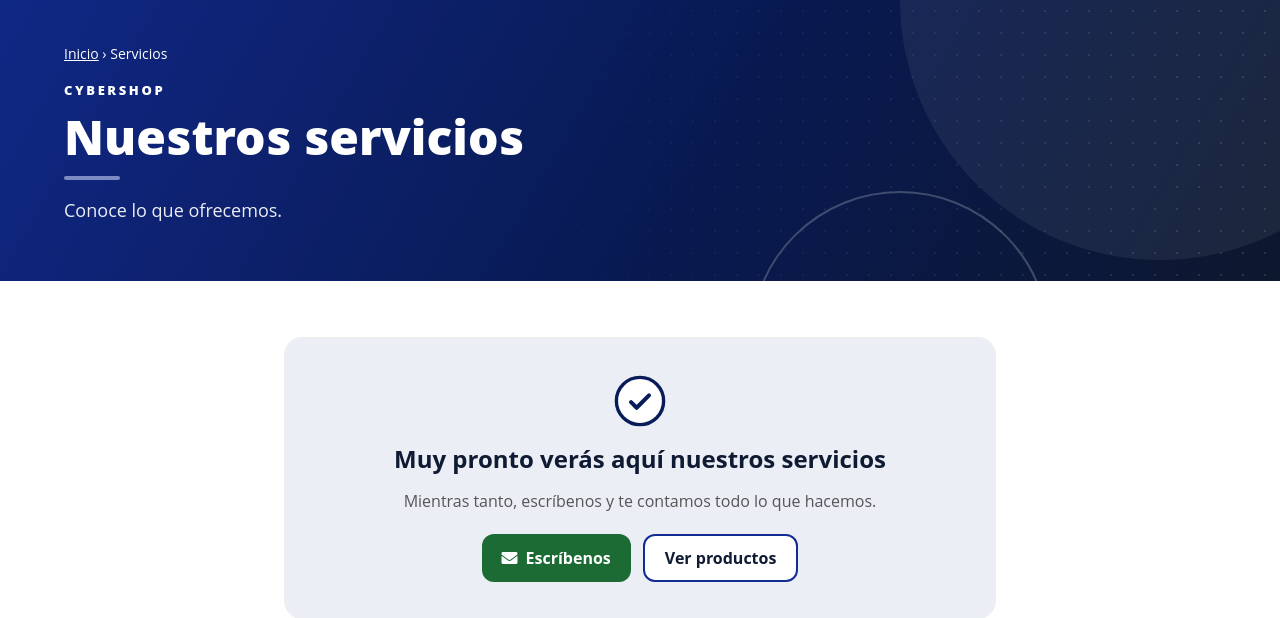
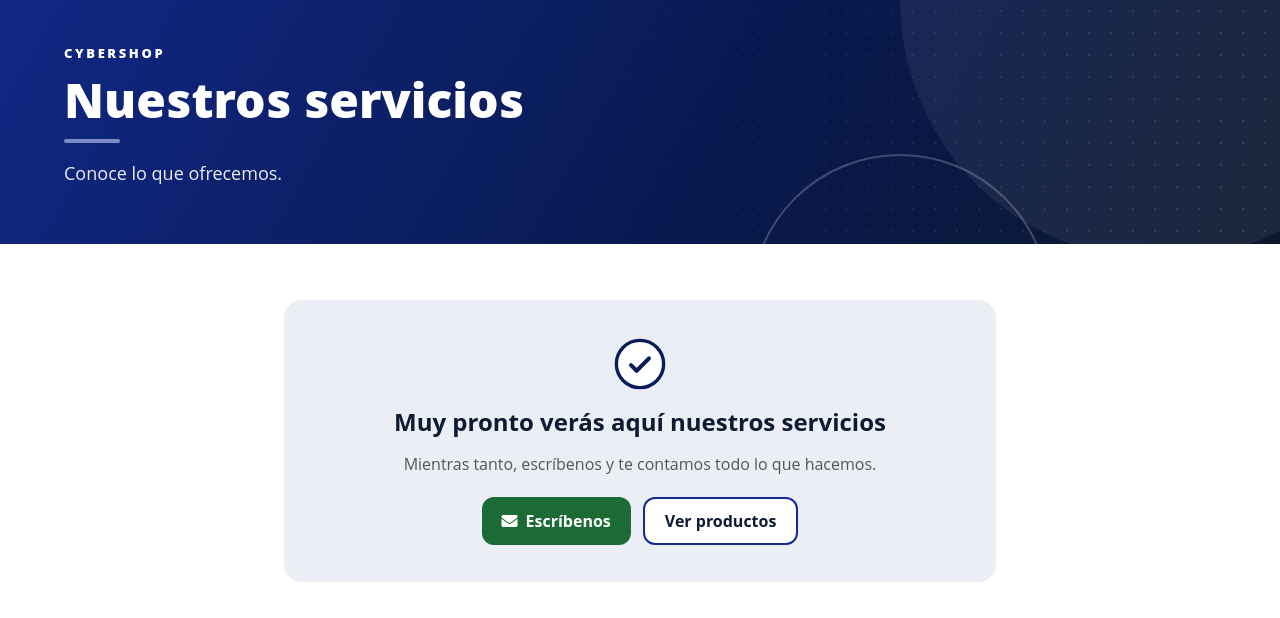
Before and after one commit to AndersonGRC/CyberShop, a Flask app: page /servicios in a window 1280 px wide. Shown: the part 172-790 px from the top of the page. Run offline with Flask 3, Linux system fonts and the light colour scheme; parts of the project's set-up code (start-up, migrations or seed data) failed here and were passed over; some libraries are stand-ins or nearby versions.

Commit message:
Servicios: sin la ruta «Inicio › Servicios» sobre el banner (1.9.10.1)
- La ruta del encabezado repetía el menú de arriba: se quita (pedido del usuario).
- Botón flotante de WhatsApp con nombre accesible (aria-label): en el celular su
  texto se oculta y, desde 1.9.9.2, el ícono ya no lo nombraba.

Co-Authored-By: Claude Opus 5.5 <noreply@anthropic.com>

```diff
--- a/app/config.py
+++ b/app/config.py
@@ -22,7 +22,7 @@ class Config:
     # clientes, código compartido → todos ven la misma = la última desplegada).
     #   A = cambio radical de plataforma · B = módulo nuevo grande
     #   C = estabilización / mejora · D = correcciones y ajustes de UI
-    APP_VERSION = "1.9.10.0"
+    APP_VERSION = "1.9.10.1"
 
     # --- General / Sesion ---
     # SECURITY M2: Sin fallback débil — falla explícitamente si no está configurado
--- a/app/static/css/servicios.css
+++ b/app/static/css/servicios.css
@@ -66,18 +66,8 @@
     text-align: left;
 }
 
-.sv-ruta {
-    font-size: .875rem;
-    color: var(--color-blanco);
-}
-
-.sv-ruta a {
-    color: var(--color-blanco);
-    text-decoration: underline;
-}
-
 .sv-hero-marca {
-    margin: 6px 0 0;
+    margin: 0;
     font-size: .8125rem;
     font-weight: 800;
     letter-spacing: .2em;
--- a/app/templates/plantillaindex.html
+++ b/app/templates/plantillaindex.html
@@ -335,7 +335,9 @@
         botón: nunca el de CyberShop en la tienda de un cliente. -#}
     {% if whatsapp_tienda %}
     <div class="chat-button">
-        <a href="https://wa.me/{{ whatsapp_tienda }}" target="_blank" rel="noopener">
+        {#- aria-label: en el celular el texto se oculta y solo queda el ícono. -#}
+        <a href="https://wa.me/{{ whatsapp_tienda }}" target="_blank" rel="noopener"
+           aria-label="Chatea con nosotros por WhatsApp (se abre en otra pestaña)">
             <img src="https://cdn-icons-png.flaticon.com/512/3670/3670051.png" alt="">
             <span>Chatea con nosotros</span>
         </a>
--- a/app/templates/servicios.html
+++ b/app/templates/servicios.html
@@ -10,10 +10,7 @@
 <section class="sv-hero{% if sv_capa and sv_capa != 10 %} sv-capa-{{ sv_capa }}{% endif %}" aria-labelledby="sv-titulo">
     <div class="sv-hero-adorno" aria-hidden="true"></div>
     <div class="sv-hero-contenido">
-        {#- div con role y no <nav>: layout.css le da estilos de menú a toda etiqueta nav -#}
-        <div class="sv-ruta" role="navigation" aria-label="Ruta">
-            <a href="{{ url_for('public.index') }}">Inicio</a> <span aria-hidden="true">›</span> Servicios
-        </div>
+        {#- Sin ruta «Inicio › Servicios»: repetía el menú de arriba (pedido del usuario, 1.9.10.1). -#}
         {% if sv_negocio %}<p class="sv-hero-marca">{{ sv_negocio }}</p>{% endif %}
         <h1 id="sv-titulo">{{ sv_titulo }}</h1>
         <span class="sv-hero-linea" aria-hidden="true"></span>
```
Also changed, not shown: app/tests/test_servicios_marca.py (+9 -0 lines), app/tests/test_whatsapp_tienda.py (+1 -0 lines).
